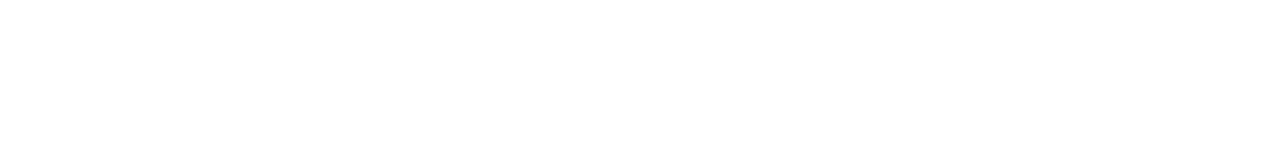
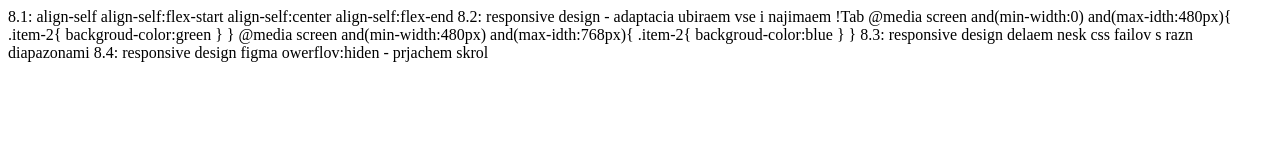
Before and after one commit to SergeyL87/HTML2025, a plain HTML site: page Note/Note8less.html in a window 1280 px wide. Drawn offline with Linux system fonts and the light colour scheme.

Commit message:
2st commit

```diff
--- a/Note/Note8less.html
+++ b/Note/Note8less.html
@@ -6,6 +6,36 @@
 </head>
 <body>
 
+8.1: align-self
+
+align-self:flex-start
+align-self:center
+align-self:flex-end
+
+8.2: responsive design - adaptacia
+
+ubiraem vse i najimaem
+!Tab
+
+@media screen and(min-width:0) and(max-idth:480px){
+.item-2{
+backgroud-color:green
+}
+}
+
+@media screen and(min-width:480px) and(max-idth:768px){
+.item-2{
+backgroud-color:blue
+}
+}
+
+8.3: responsive design
+
+delaem nesk css failov s razn diapazonami
+
+8.4: responsive design figma
+owerflov:hiden  - prjachem skrol
+
 
 
 </body>
```
